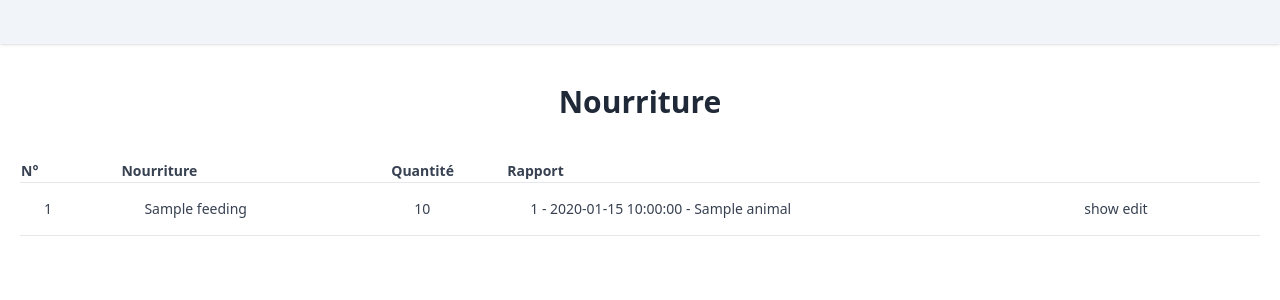
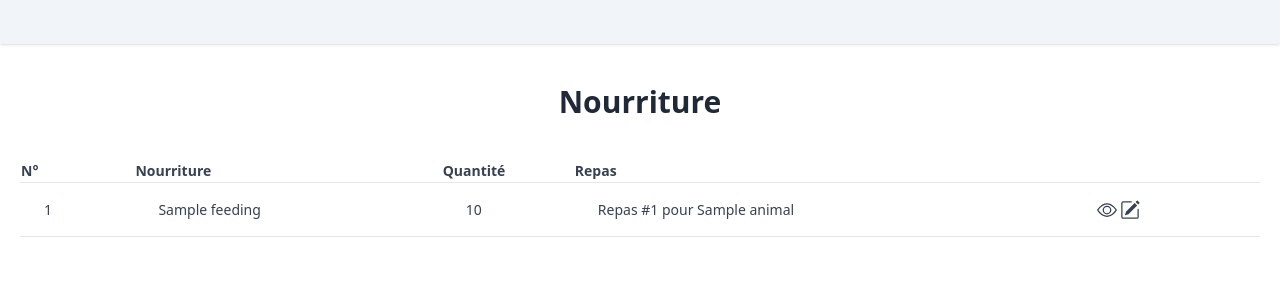
Before and after one commit to brunoturpeau/arcadiazoo-backend, a Symfony app: template templates/admin/eating/index.html.twig in a window 1280 px wide. Shown: the top 300 px of the page. Run offline with Twig, Linux system fonts and the light colour scheme; the template is opened without the code that fills it: most values are stand-ins (such as "Sample title", 1, 10 or a date in 2020); style sheets or scripts are compiled from the project's sources; some libraries are stand-ins or nearby versions.

Commit message:
feat: improve show Eating

```diff
--- a/src/Form/EatingType.php
+++ b/src/Form/EatingType.php
@@ -16,9 +16,6 @@ class EatingType extends AbstractType
         $builder
             ->add('feeding')
             ->add('quantity')
-            ->add('created_at', null, [
-                'widget' => 'single_text',
-            ])
             ->add('food', EntityType::class, [
                 'class' => Food::class,
                 'choice_label' => 'id',
--- a/templates/admin/eating/index.html.twig
+++ b/templates/admin/eating/index.html.twig
@@ -22,7 +22,7 @@
                 <th>N°</th>
                 <th>Nourriture</th>
                 <th>Quantité</th>
-                <th>Rapport</th>
+                <th>Repas</th>
                 <th></th>
             </tr>
             </thead>
@@ -32,10 +32,14 @@
                     <td>{{ eating.id }}</td>
                     <td>{{ eating.feeding }}</td>
                     <td>{{ eating.quantity }}</td>
-                    <td>{{ eating.food.id }} - {{ eating.food.createdAt }} - {{ eating.food.animal }}</td>
+                    <td>Repas #{{ eating.food.id }} pour {{ eating.food.animal.name}} </td>
                     <td>
-                        <a href="{{ path('app_eating_show', {'id': eating.id}) }}">show</a>
-                        <a href="{{ path('app_eating_edit', {'id': eating.id}) }}">edit</a>
+                        <a href="{{ path('app_eating_show', {'id': eating.id}) }}">
+                            {{ include('_partials/icons/_eye.html.twig') }}
+                        </a>
+                        <a href="{{ path('app_eating_edit', {'id': eating.id}) }}">
+                            {{ include('_partials/icons/_edit.html.twig') }}
+                        </a>
                     </td>
                 </tr>
             {% else %}
```
